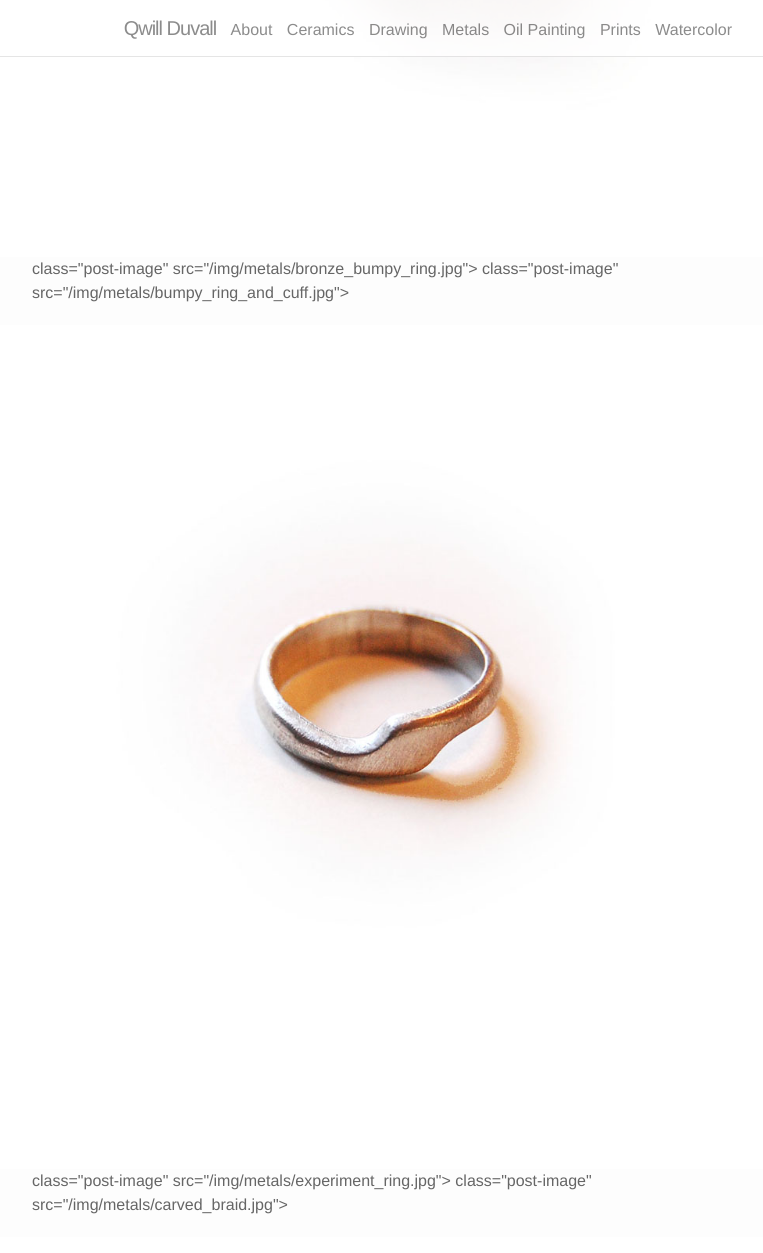
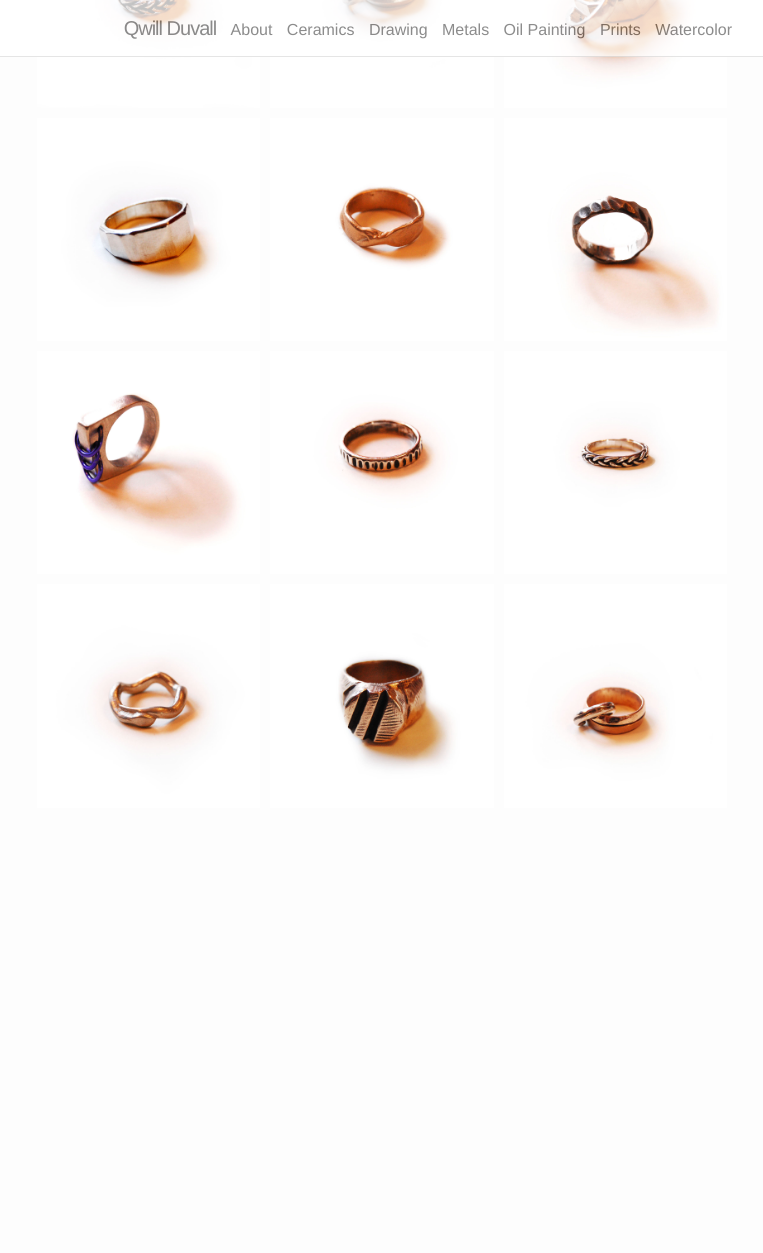
Before and after one commit to qwilanikan/qwilanikan.github.io, a Jekyll site: the page built from _metals/ring_and_cuff_series.markdown, in a window 1280 px wide and 1400 px high, scrolled down 793 px. Shown: the top 1253 px of the window, without its empty margins (258-1021 px from the left). Built offline with Jekyll 4.4.1, drawn with Linux system fonts in a browser that asks for light colours; nearby versions of some CDN libraries; after the commit the page ends 1706 px from its top, so only the background shows below that; some of the changed text lies outside the part shown.

Commit message:
image test

```diff
--- a/_metals/ring_and_cuff_series.markdown
+++ b/_metals/ring_and_cuff_series.markdown
@@ -25,40 +25,32 @@ image:
     - src: /img/metals/two_tone_ring_and_cuff.jpg
 ---
 <figure>
-  <img
-    class="post-image" src="{{ page.image[0].src }}">
-    class="post-image" src="{{ page.image[1].src }}">
-    class="post-image" src="{{ page.image[2].src }}">
+  <img class="col one" src="{{ page.image[0].src }}">
+  <img class="col one" src="{{ page.image[1].src }}">
+  <img class="col one" src="{{ page.image[2].src }}">
 </figure>
 <figure>
-  <img
-    class="post-image" src="{{ page.image[4].src }}">
-    class="post-image" src="{{ page.image[5].src }}">
-    class="post-image" src="{{ page.image[6].src }}">
+  <img class="col one" src="{{ page.image[3].src }}">
+  <img class="col one" src="{{ page.image[4].src }}">
+  <img class="col one" src="{{ page.image[5].src }}">
 </figure>
 <figure>
-  <img
-    class="post-image" src="{{ page.image[7].src }}">
+  <img class="col one" src="{{ page.image[6].src }}">
+  <img class="col one" src="{{ page.image[7].src }}">
+  <img class="col one" src="{{ page.image[8].src }}">
 </figure>
 <figure>
-  <img
-    class="post-image" src="{{ page.image[8].src }}">
-    class="post-image" src="{{ page.image[9].src }}">
-    class="post-image" src="{{ page.image[10].src }}">
+  <img class="col one" src="{{ page.image[9].src }}">
+  <img class="col one" src="{{ page.image[10].src }}">
+  <img class="col one" src="{{ page.image[11].src }}">
 </figure>
 <figure>
-  <img
-    class="post-image" src="{{ page.image[11].src }}">
-    class="post-image" src="{{ page.image[12].src }}">
-    class="post-image" src="{{ page.image[13].src }}">
+  <img class="col one" src="{{ page.image[12].src }}">
+  <img class="col one" src="{{ page.image[13].src }}">
+  <img class="col one" src="{{ page.image[14].src }}">
 </figure>
 <figure>
-  <img
-    class="post-image" src="{{ page.image[17].src }}">
+  <img class="col one" src="{{ page.image[15].src }}">
+  <img class="col one" src="{{ page.image[16].src }}">
+  <img class="col one" src="{{ page.image[17].src }}">
 </figure>
-<figure>
-  <img
-    class="post-image" src="{{ page.image[14].src }}">
-    class="post-image" src="{{ page.image[15].src }}">
-    class="post-image" src="{{ page.image[16].src }}">
-</figure>
```
